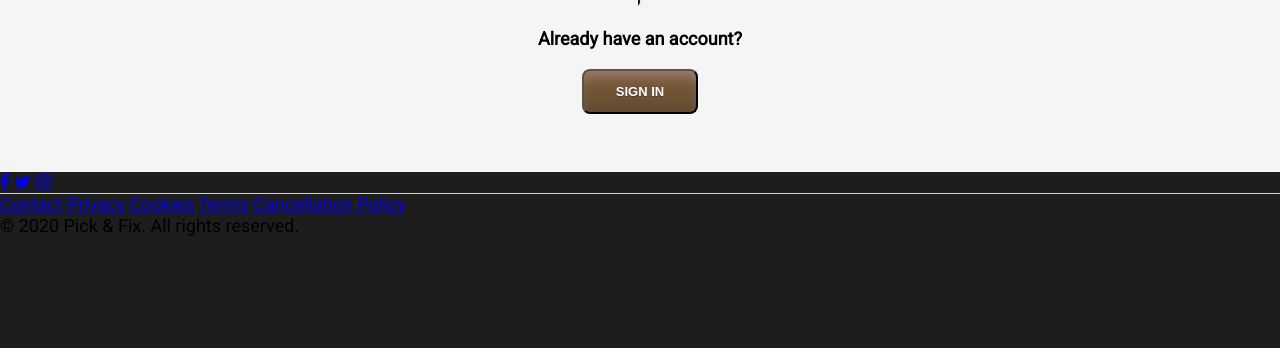
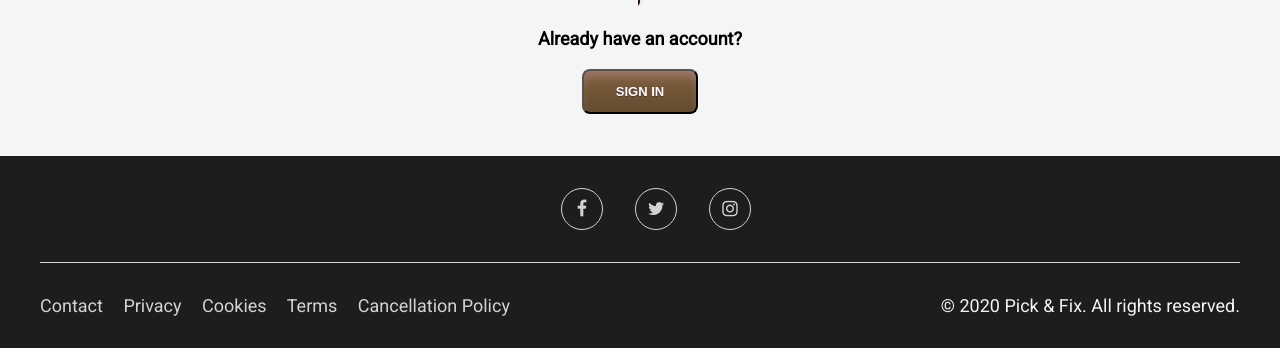
Before and after one commit to Jenn-y/Pick-Fix, a PHP site: page /userRegistration.php in a window 1280 px wide. Shown: the part 1146-1494 px from the top of the page. Run offline with PHP 8.4, Linux system fonts and the light colour scheme.

Commit message:
improved footer styling

```diff
--- a/CSS/index.css
+++ b/CSS/index.css
@@ -252,39 +252,44 @@ input[type="password"], #dropdown1, #dropdown2, textarea, .checkbox {
     text-align: center;
     padding-top: 20px;
 }
+
+.center {
+    max-width: 75rem;
+    margin: 0 auto;
+}
+
+.flex-container {
+    display: flex;
+}
+
 footer {
     width: 100%;
-    min-height: 11rem;
     background-color: #1d1d1d;
     position: absolute;
     bottom: -110px;
 }
 
-#inner-footer {
-    max-width: 75rem;
-    margin: 0 auto;
+.inner-footer {
+    padding: 1rem;
 }
 
 .line {
     width: 100%;
     height: 1px;
     background-color: lightgray;
+    margin: 1rem 0;
 }
 
-#social-media {
-    height: 5.5rem;
-    display: flex;
-    align-items: center;
+.social-media {
     justify-content: center;
-    margin-top: 10px;
-    margin-bottom: 10px;
+    padding: 1rem;
 }
 
-#social-media p {
+.social-media p {
     color: lightgray;
 }
 
-#social-media a {
+.social-media a {
     color: lightgray;
     height: 2.5rem;
     width: 2.5rem;
@@ -297,22 +302,18 @@ footer {
     margin-left: 2rem;
 }
 
-#contact {
-    height: 5.5rem;
-    display: flex;
+.contact {
     justify-content: space-between;
-    align-items: center;
+    padding: 1rem 0;
 }
 
-#contact a {
+.contact a {
     margin-right: 1rem;
     color: lightgray;
     text-decoration: none;
 }
 
-#contact p {
+.contact p {
     color: #f4f4f4;
-    font-weight: lighter;
 }
-
 /* end of professionals' registration page */
```
